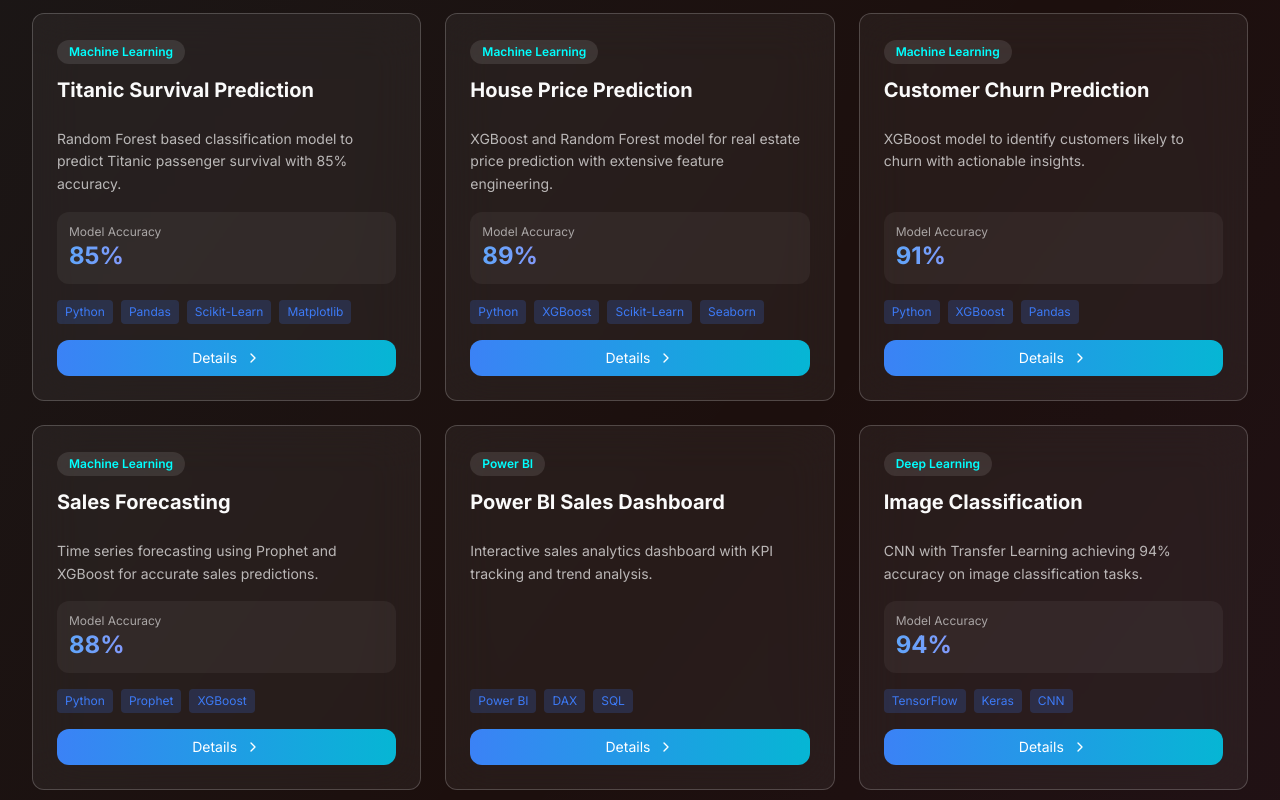
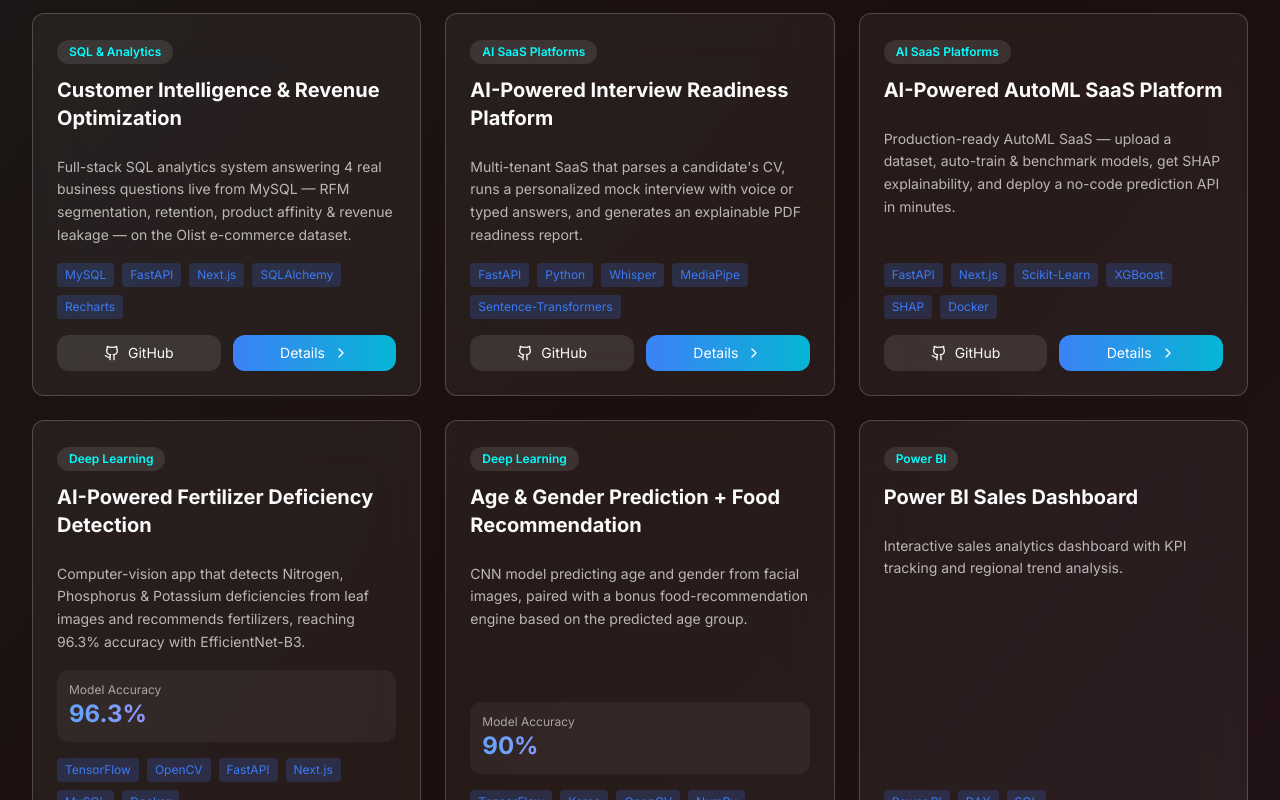
Before and after one commit to MuhammadAdnan586/portfolio, a Next.js app in the folder project/: page / in a window 1280 px wide. Shown: the part 2940-3740 px from the top of the page. Built offline with nearby package versions, Linux system fonts and the light colour scheme.

Commit message:
Update projects.tsx with real GitHub projects

```diff
--- a/project/components/projects.tsx
+++ b/project/components/projects.tsx
@@ -22,49 +22,59 @@ interface Project {
 const projects: Project[] = [
   {
     id: 1,
-    title: 'Titanic Survival Prediction',
-    category: 'Machine Learning',
-    description: 'Random Forest based classification model to predict Titanic passenger survival with 85% accuracy.',
-    accuracy: '85%',
-    tech: ['Python', 'Pandas', 'Scikit-Learn', 'Matplotlib'],
-    github: '#',
-    details: 'Built a machine learning model using Random Forest algorithm to predict survival of Titanic passengers. Performed data cleaning, exploratory data analysis (EDA), feature engineering, and hyperparameter tuning to achieve 85% accuracy. Used Matplotlib and Seaborn for visualization.',
+    title: 'Customer Intelligence & Revenue Optimization',
+    category: 'SQL & Analytics',
+    description: 'Full-stack SQL analytics system answering 4 real business questions live from MySQL — RFM segmentation, retention, product affinity & revenue leakage — on the Olist e-commerce dataset.',
+    accuracy: 'N/A',
+    tech: ['MySQL', 'FastAPI', 'Next.js', 'SQLAlchemy', 'Recharts'],
+    github: 'https://github.com/MuhammadAdnan586/Customer-Intelligence-Revenue-Optimization',
+    details: 'Built a full-stack customer analytics platform on the Olist Brazilian e-commerce dataset (96K+ customers, $15.4M+ revenue analyzed). Every metric is computed live — a FastAPI backend runs raw SQL against MySQL and a Next.js + Recharts frontend renders the result. Covers RFM customer segmentation (Champions, Loyal, At Risk, Lost), repeat-purchase cohort retention, product-affinity "bought together" analysis, and revenue-leakage detection from canceled/unavailable orders, with a data-backed recommendation for each module.',
   },
   {
     id: 2,
-    title: 'House Price Prediction',
-    category: 'Machine Learning',
-    description: 'XGBoost and Random Forest model for real estate price prediction with extensive feature engineering.',
-    accuracy: '89%',
-    tech: ['Python', 'XGBoost', 'Scikit-Learn', 'Seaborn'],
-    github: '#',
-    details: 'Developed a regression model to predict house prices using XGBoost and Random Forest. Applied extensive feature engineering including handling missing values, encoding categorical variables, and scaling. Achieved 89% accuracy with cross-validation.',
+    title: 'AI-Powered Interview Readiness Platform',
+    category: 'AI SaaS Platforms',
+    description: 'Multi-tenant SaaS that parses a candidate\'s CV, runs a personalized mock interview with voice or typed answers, and generates an explainable PDF readiness report.',
+    accuracy: 'N/A',
+    tech: ['FastAPI', 'Python', 'Whisper', 'MediaPipe', 'Sentence-Transformers'],
+    github: 'https://github.com/MuhammadAdnan586/interview-platform',
+    details: 'Built a 5-phase AI interview pipeline: CV upload with automatic skill/contact extraction, personalized question generation (LLM or template bank), voice or typed answer capture, and scoring across relevance, clarity and confidence. Speech-to-text runs on faster-Whisper, voice tone analysis uses librosa, and semantic answer scoring uses sentence-transformers with a TF-IDF fallback. An optional MediaPipe module gives descriptive posture/eye-contact feedback. Every module is auto-detected and gracefully degrades if not installed. Outputs a multi-dimensional PDF readiness report plus a company-side dashboard for comparing candidates — deliberately framed as a signal for a human reviewer, never an automated hire/reject verdict.',
   },
   {
     id: 3,
-    title: 'Customer Churn Prediction',
-    category: 'Machine Learning',
-    description: 'XGBoost model to identify customers likely to churn with actionable insights.',
-    accuracy: '91%',
-    tech: ['Python', 'XGBoost', 'Pandas'],
-    github: '#',
-    details: 'Created a classification model using XGBoost to predict customer churn for a telecom company. Analyzed key churn indicators and provided actionable business insights. Model achieved 91% accuracy with high precision and recall.',
+    title: 'AI-Powered AutoML SaaS Platform',
+    category: 'AI SaaS Platforms',
+    description: 'Production-ready AutoML SaaS — upload a dataset, auto-train & benchmark models, get SHAP explainability, and deploy a no-code prediction API in minutes.',
+    accuracy: 'N/A',
+    tech: ['FastAPI', 'Next.js', 'Scikit-Learn', 'XGBoost', 'SHAP', 'Docker'],
+    github: 'https://github.com/MuhammadAdnan586/AI-Powered-AutoML',
+    details: 'Built an end-to-end AutoML platform that takes a raw dataset and benchmarks multiple algorithms (Random Forest, XGBoost, Logistic Regression and more) with automated preprocessing and hyperparameter tuning. Includes SHAP-based explainability, an AI chat assistant for natural-language questions about the dataset, one-click PDF/Excel reports, and a versioned model registry with champion/staging promotion. Production features include a no-code REST API generator for any trained model, scheduled retraining, RBAC, monitoring/health checks, structured JSON logging, and an Nginx + Docker Compose deployment.',
   },
   {
     id: 4,
-    title: 'Sales Forecasting',
-    category: 'Machine Learning',
-    description: 'Time series forecasting using Prophet and XGBoost for accurate sales predictions.',
-    accuracy: '88%',
-    tech: ['Python', 'Prophet', 'XGBoost'],
-    github: '#',
-    details: 'Built a time series forecasting solution combining Facebook Prophet and XGBoost to predict future sales. Handled seasonality, trends, and holiday effects. Achieved 88% forecast accuracy on test data.',
+    title: 'AI-Powered Fertilizer Deficiency Detection',
+    category: 'Deep Learning',
+    description: 'Computer-vision app that detects Nitrogen, Phosphorus & Potassium deficiencies from leaf images and recommends fertilizers, reaching 96.3% accuracy with EfficientNet-B3.',
+    accuracy: '96.3%',
+    tech: ['TensorFlow', 'OpenCV', 'FastAPI', 'Next.js', 'MySQL', 'Docker'],
+    github: 'https://github.com/MuhammadAdnan586/Fertilizer_Deficiency_Detection',
+    details: 'Built a full-stack agriculture platform that detects nutrient deficiencies (Nitrogen, Phosphorus, Potassium, Magnesium, Iron, Calcium) from plant leaf images or structured soil data. Benchmarked a custom CNN, ResNet-50 and EfficientNet-B3 — EfficientNet-B3 won with 96.3% accuracy. Includes a soil-quality analyzer, an AI chat assistant for crop-health questions, a fertilizer recommendation engine, and auto-generated PDF diagnosis reports. Shipped as a role-based (farmer/agronomist/admin) Next.js + FastAPI web app, containerized with Docker Compose behind Nginx.',
   },
   {
     id: 5,
+    title: 'Age & Gender Prediction + Food Recommendation',
+    category: 'Deep Learning',
+    description: 'CNN model predicting age and gender from facial images, paired with a bonus food-recommendation engine based on the predicted age group.',
+    accuracy: '90%',
+    tech: ['TensorFlow', 'Keras', 'OpenCV', 'NumPy'],
+    github: 'https://github.com/MuhammadAdnan586/Age-and-Gender-Prediction',
+    details: 'Trained a CNN on facial images to jointly predict age (regression) and gender (classification), with OpenCV handling face detection in the preprocessing pipeline. Gender classification reaches ~90%+ accuracy with age estimation around 5 years MAE. As a bonus module, added a rule-based food recommendation system that suggests age-appropriate food once a face is classified, combining computer vision with a practical recommendation layer.',
+  },
+  {
+    id: 6,
     title: 'Power BI Sales Dashboard',
     category: 'Power BI',
-    description: 'Interactive sales analytics dashboard with KPI tracking and trend analysis.',
+    description: 'Interactive sales analytics dashboard with KPI tracking and regional trend analysis.',
     accuracy: 'N/A',
     tech: ['Power BI', 'DAX', 'SQL'],
     github: 'https://github.com/MuhammadAdnan586/Sale_Dashboard',
@@ -72,37 +82,7 @@ const projects: Project[] = [
     details: 'Designed an interactive Power BI dashboard to track sales KPIs including Total Revenue (11M), Sum of Profit (3M), Profit Margin (29.59%), and Average Order Value (120.71K). Dashboard includes monthly revenue trends, regional breakdown, and product category analysis with dynamic filters.',
   },
   {
-    id: 6,
-    title: 'Image Classification',
-    category: 'Deep Learning',
-    description: 'CNN with Transfer Learning achieving 94% accuracy on image classification tasks.',
-    accuracy: '94%',
-    tech: ['TensorFlow', 'Keras', 'CNN'],
-    github: '#',
-    details: 'Implemented a Convolutional Neural Network (CNN) with Transfer Learning using pre-trained models. Applied data augmentation and fine-tuning to achieve 94% accuracy on image classification. Used TensorFlow and Keras frameworks.',
-  },
-  {
     id: 7,
-    title: 'Student Management Database',
-    category: 'SQL',
-    description: 'Comprehensive MySQL database with CRUD operations and advanced SQL queries.',
-    accuracy: 'N/A',
-    tech: ['MySQL', 'SQL', 'Database Design'],
-    github: '#',
-    details: 'Designed and implemented a complete Student Management System using MySQL. Includes tables for students, courses, grades, and attendance. Features advanced SQL queries, stored procedures, triggers, and CRUD operations with proper normalization.',
-  },
-  {
-    id: 8,
-    title: 'Hospital Management System',
-    category: 'SQL',
-    description: 'Complex database system for managing patients, doctors, and billing.',
-    accuracy: 'N/A',
-    tech: ['MySQL', 'SQL', 'ER Diagrams'],
-    github: '#',
-    details: 'Built a Hospital Management System database with entities for patients, doctors, appointments, and billing. Designed ER diagrams, implemented relationships, and wrote complex SQL queries for reporting and management operations.',
-  },
-  {
-    id: 9,
     title: 'Power BI HR Analytics',
     category: 'Power BI',
     description: 'HR analytics dashboard tracking employee attrition and performance metrics.',
@@ -113,7 +93,7 @@ const projects: Project[] = [
     details: 'Created a comprehensive HR Analytics Dashboard showing employee attrition rate (19.20%), total employees (1K), active employees (808), average age (40.32), satisfaction score (3.02), and average years (3.27). Includes department-wise attrition, gender distribution, salary analysis, and performance ratings with interactive filters.',
   },
   {
-    id: 10,
+    id: 8,
     title: 'Power BI Financial Dashboard',
     category: 'Power BI',
     description: 'Financial analytics dashboard with revenue and expense tracking.',
@@ -125,7 +105,7 @@ const projects: Project[] = [
   },
 ];
 
-const categories = ['All', 'Machine Learning', 'Deep Learning', 'Power BI', 'SQL'];
+const categories = ['All', 'AI SaaS Platforms', 'Deep Learning', 'SQL & Analytics', 'Power BI'];
 
 export { projects };
 
```
